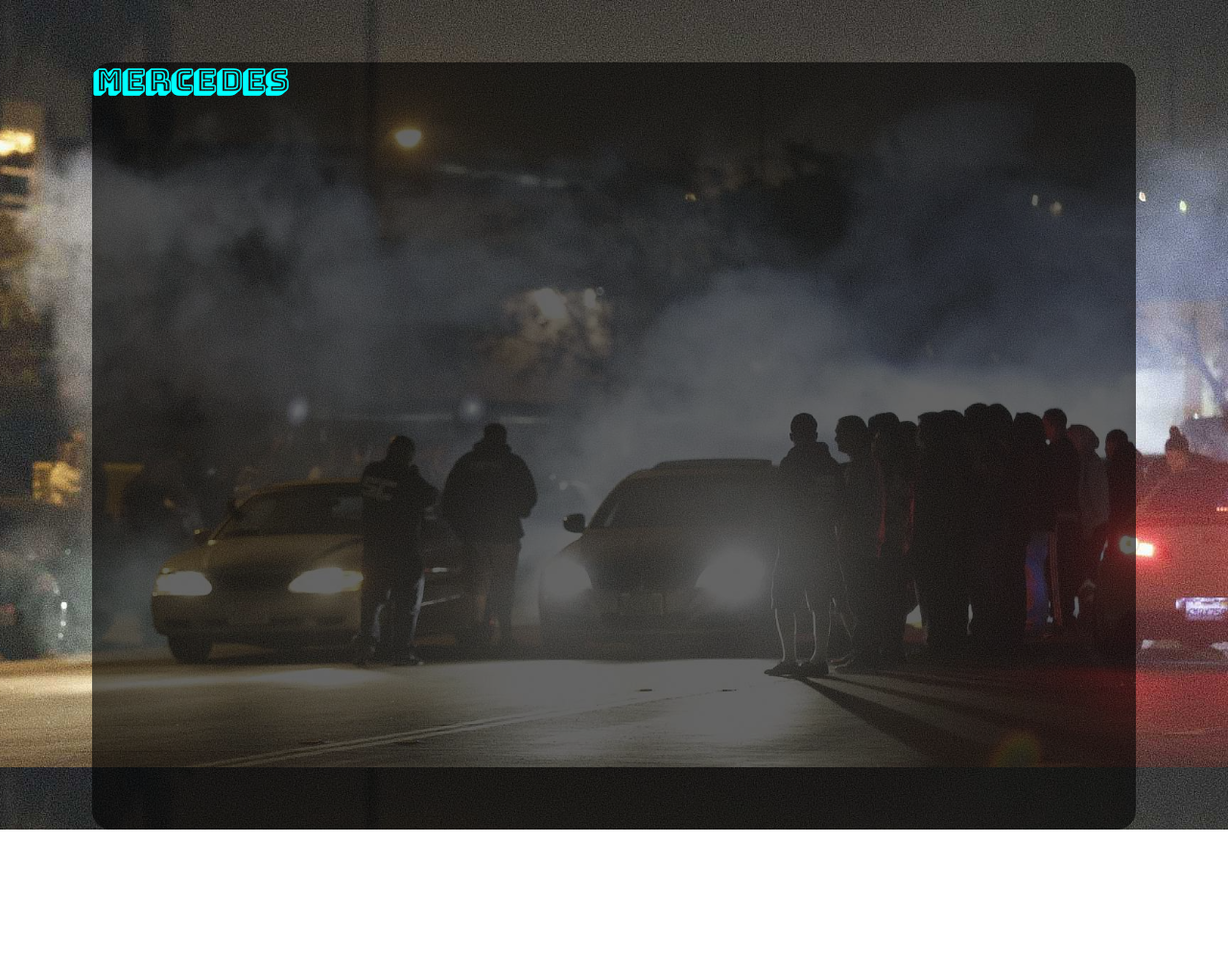
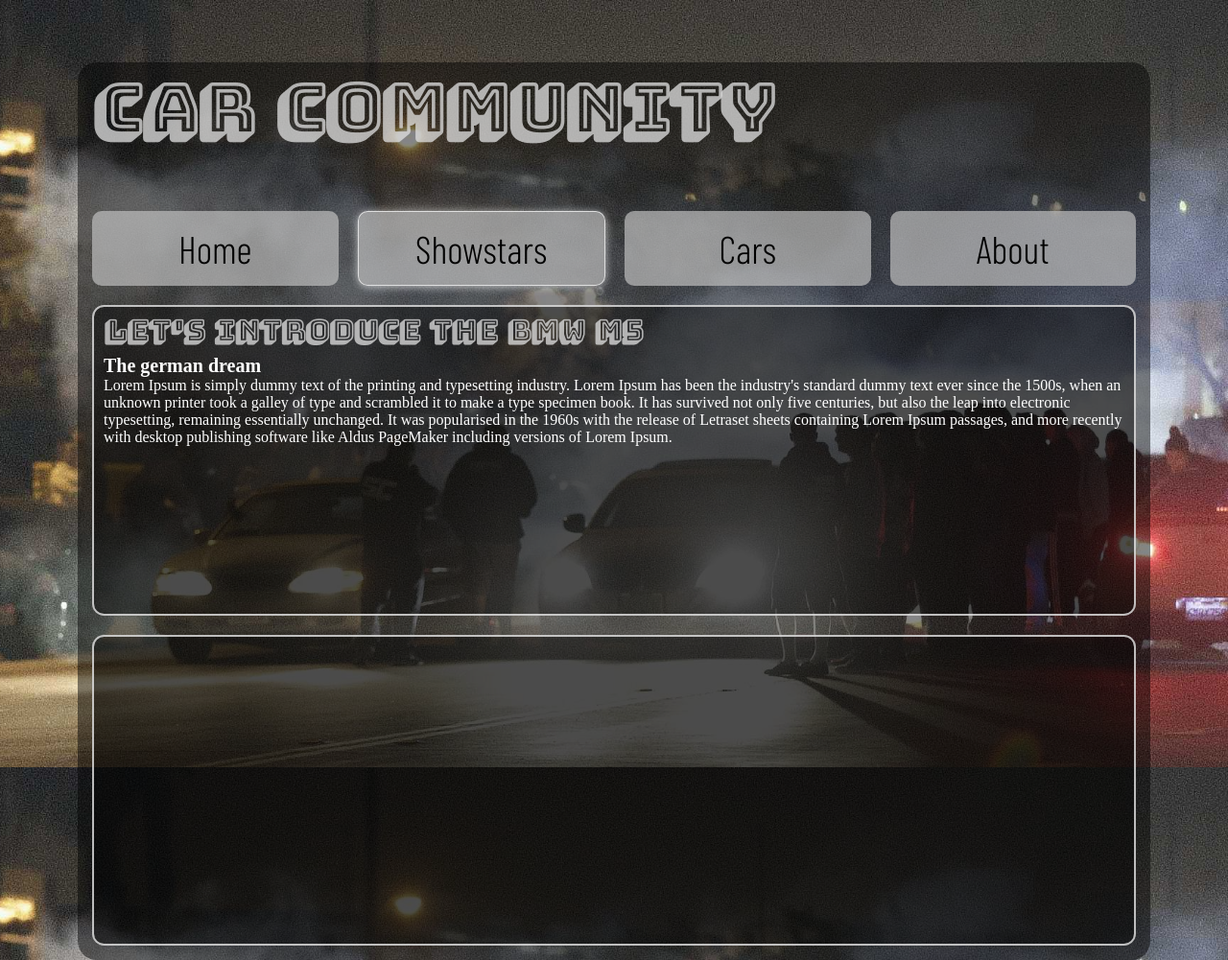
Before and after one commit to bokio03/bilsida, a plain HTML site: page index.html in a window 1280 px wide. Shown: the whole page at 96% size. Before the commit the page ends 865 px from the top, so only its background shows below. Drawn offline with Linux system fonts and the light colour scheme.

Commit message:
Removed unnececerly stuff
Removed stuff, and continued with the code, trying to stay under 5 classes and 2 id's

```diff
--- a/index.html
+++ b/index.html
@@ -6,10 +6,25 @@
     <link rel="stylesheet" href="style.css">
 </head>
 <body>
-    <div class="container">
-        <h1>Mercedes</h1>
-    </div>
+    <main>
+        <div class="container">
+            <header>
+                <h1>Car community</h1>
+            </header>
+            <nav>
+                <a href="#">Home</a>
+                <a href="#">Showstars</a>
+                <a href="#">Cars</a>
+                <a href="#">About</a>
+            </nav>
+            <section> <h2> Let's introduce the BMW M5 </h2>
+                <h3>The german dream</h3>
+                 <p>Lorem Ipsum is simply dummy text of the printing and typesetting industry. Lorem Ipsum has been the industry's standard dummy text ever since the 1500s, when an unknown printer took a galley of type and scrambled it to make a type specimen book. It has survived not only five centuries, but also the leap into electronic typesetting, remaining essentially unchanged. It was popularised in the 1960s with the release of Letraset sheets containing Lorem Ipsum passages, and more recently with desktop publishing software like Aldus PageMaker including versions of Lorem Ipsum.
+            </p></section>
+            <section></section>
 
+        </div>
+    </main>
 
 
 </body>
--- a/style.css
+++ b/style.css
@@ -13,6 +13,13 @@
     src: url(./Fonts/BungeeShade-Regular.ttf);
 }
 
+* {
+    margin: 0;
+
+
+}
+
+
 body {
     background-image: url(./Images/Street-racing-Getty-scaled1.jpg);
     background-size: cover;
@@ -24,15 +31,104 @@
 }
 
 .container {
-    background-color: rgba(0, 0, 0, 0.6);
-    height: 100vh;
+    background-color: #00000078;
     width: 85%;
     border-radius: 20px;
     margin: 65px auto;
+    align-items: center;
+    padding: 15px;
 }
 
-h1{
+header h1{
     font-family: Bungee shade;
-    color: aqua;
+    color: #e0e0e0c2;
+    font-size: 70px;
+    text-align: left;
+    position: relative;
+    align-items: center;
+    line-height: 1;
+}
+
+nav {
+
+    display: flex;
+    gap: 20px;
+    margin-top: 70px;
+    height: 77.5px;
+    flex-basis: 100% /* Gör så naven blir lika stor */
 
 }
+
+
+nav a {
+    display: flex;
+    font-family: barlow; /* Flyttar texten för länkarna i mitten av knapparna */
+    font-size: 40px; /* Storlek för fonten */
+    background-color: rgba(191, 191, 191, 0.697);
+    flex-basis: 0;
+    flex-grow: 1;
+    justify-content: center;
+    align-items: center;
+    text-decoration: none;
+    border-radius: 10px;
+    color: black;
+}
+
+nav a:nth-child(1):hover,
+nav a:nth-child(3):hover,
+nav a:nth-child(4):hover {
+    background-color: rgba(15, 7, 0, 0.3);
+    color: rgba(245, 245, 245, 0.758);
+}
+
+nav a:nth-child(2) {
+    font-family: barlow;
+    box-shadow: rgba(255, 255, 255, 0.692) 0px 1px 10px;
+    border: 1px rgba(245, 245, 245, 0.758) solid;
+}
+
+nav a:nth-child(2):hover {
+    cursor: default;
+}
+
+section{
+    height: 300px;
+    padding: 10px;
+    margin-top: 20px;
+    border: solid 2px rgba(245, 245, 245, 0.758);
+    border-radius: 12.5px;
+    background-color: rgba(0, 0, 0, 0.432);
+}
+
+
+
+section h2  {
+    font-family: Bungee shade;
+    color: #e0e0e0c2;
+    font-size: 30px;
+    text-align: left;
+    position: relative;
+    align-items: center;
+    line-height: 1;
+}
+
+section h3 {
+    font-family: Barlow Bold;
+    font-size: 20px;
+    color: white;
+     text-align: left;
+    position: relative;
+    align-items: center;
+    margin-top: 10px;
+
+
+}
+
+section p {
+    color: white;
+    text-align: left;
+    position: relative;
+    align-items: center;
+    margin-top: px;
+
+}
```
Also changed, not shown: Images/Street-racing-Getty-scaled(2).jpg (deleted), Images/Street-racing-Getty-scaled.jpg (deleted), Images/Street-racing-Getty-scaled2.jpg (deleted), Images/eaf6622c6ca62685ff7bd9dde709512e.jpg (deleted), Images/snapshot-19.webp (deleted).
